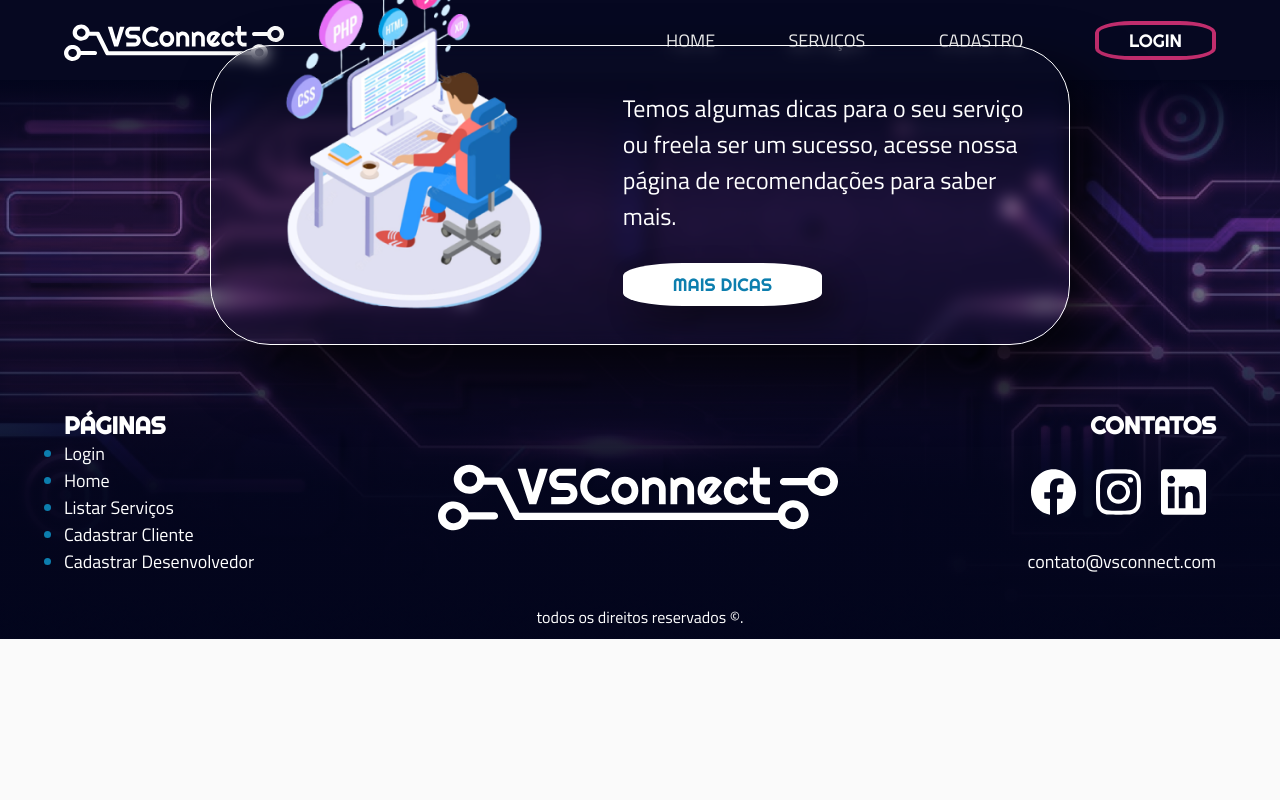
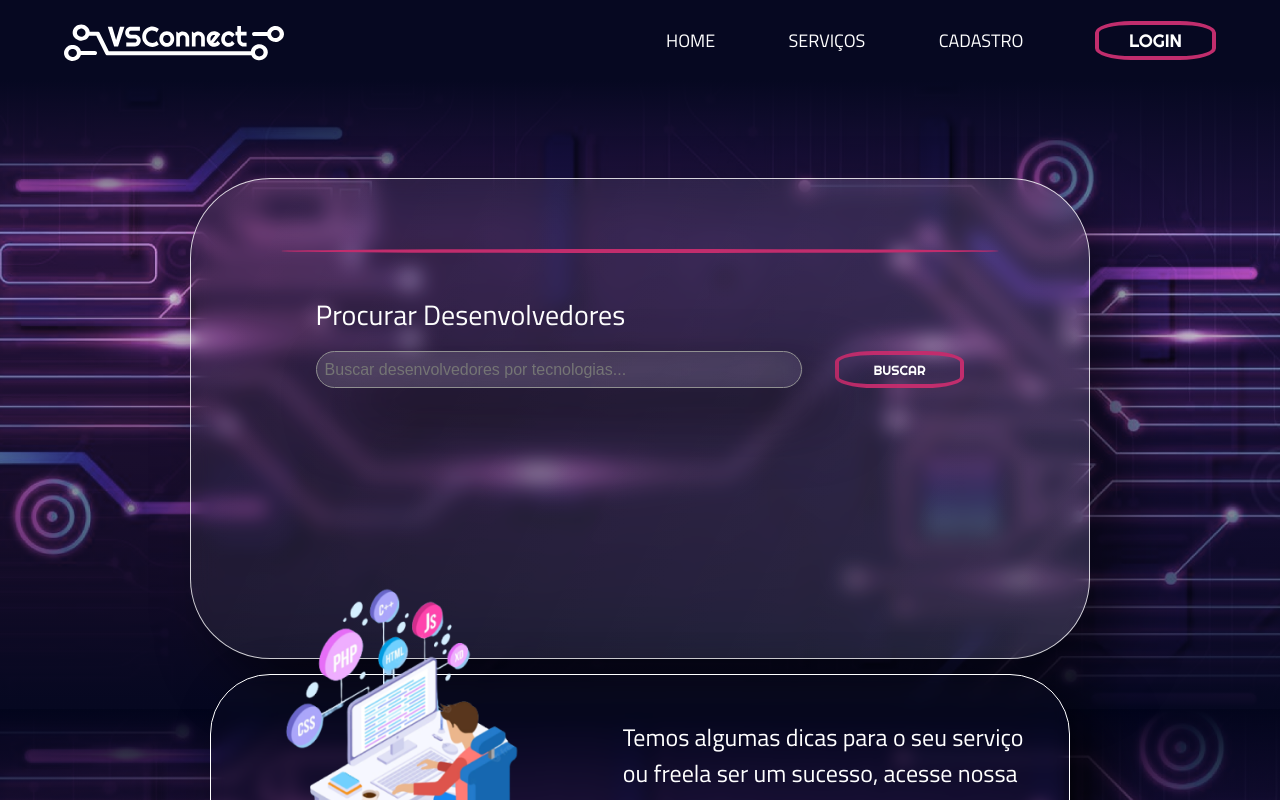
Before and after one commit to FiamaBrenda/VSConnect, a React (Vite) app: page /ListaDevs in a window 1280 px wide. Shown: the top 800 px of the page. Built offline with nearby package versions, Linux system fonts and the light colour scheme.

Commit message:
Adicionando props, hooks e state

```diff
--- /dev/null
+++ b/src/components/CardDev/style.css
@@ -0,0 +1,57 @@
+
+.dev {
+    height: 70px;
+    width: 85%;
+    margin: 0 auto;
+
+    display: flex;
+    justify-content: space-between;
+
+    font-family: var(--font2);
+}
+
+.grupo_contato {
+    height: 100%;
+    width: 70%;
+
+    display: flex;
+
+}
+
+.contato_dev {
+    display: flex;
+    flex-direction: column;
+    justify-content: space-around;
+}
+
+.grupo_contato img {
+    height: 100%;
+    border-radius: 50%;
+    margin-right: 40px;
+}
+
+.grupo_contato h2 {
+    font-size: 24px;
+    font-family: var(--font2);
+    text-transform: capitalize;
+}
+
+.grupo_contato p {
+    font-size: 14px;
+}
+
+.techs {
+    width: 180px;
+
+    display: flex;
+    align-items: center;
+    justify-content: space-between;
+}
+
+.techs span {
+    font-size: 14px;
+    padding: 2px 10px;
+    border-radius: 20px;
+    background-color: white;
+    color: var(--azulP);
+}
--- a/src/main.tsx
+++ b/src/main.tsx
@@ -11,6 +11,7 @@ import './index.css'
 import ListaServicos from './pages/ListaServicos'
 import Footer from './components/Footer'
 import Header from './components/Header'
+import ListaDevs from './pages/ListaDevs'
 
 // rotas
 import { Route, BrowserRouter, Routes } from 'react-router-dom';
@@ -24,6 +25,7 @@ ReactDOM.createRoot(document.getElementById('root')!).render(
       <Routes>
         <Route path='/' element={<Home />} />
         <Route path='lista/servicos' element={<ListaServicos/>} />
+        <Route path='ListaDevs' element={<ListaDevs/>} />
       </Routes>
       <Footer />
     </BrowserRouter>
--- /dev/null
+++ b/src/pages/ListaDevs/index.tsx
@@ -0,0 +1,67 @@
+import "./style.css";
+
+//hooks
+
+import { useState } from "react";
+
+function ListaDevs() {
+
+    const [devs, setDevs] = useState<any[]>([
+        {
+            img_perfil: "https://github.com/Thiago-Nascimento.png",
+            nome: "Thiago Nascimento",
+            email: "thiago@email.com",
+            skills: ["HTML", "CSS", "React"]
+        },
+        {
+            img_perfil: "https://github.com/JessicaSanto.png",
+            nome: "Jessica Franzon",
+            email: "jessica@email.com",
+            skills: ["HTML", "CSS", "React"]
+        },
+        {
+            img_perfil: "https://github.com/odirlei-assis.png",
+            nome: "Odirlei Sabella",
+            email: "odirlei@email.com",
+            skills: ["HTML", "CSS", "React"]
+        },
+        {
+            img_perfil: "https://github.com/alexiamelhado18.png",
+            nome: "Aléxia Vitória",
+            email: "alexia@email.com",
+            skills: ["PYTHON", "VUE", "React"]
+        }
+    ])
+
+    return (
+        <main id="main_listadevs">
+            <div className="container container_lista_devs">
+                <div className="lista_devs_conteudo">
+                    <h1>Lista de Devs</h1>
+                    <hr />
+                    <form method="post">
+                        <div className="wrapper_form">
+                            <label htmlFor="busca">Procurar desenvolvedores</label>
+                            <div className="campo-label">
+                                <input
+                                    type="search"
+                                    name="campo-busca"
+                                    id="busca"
+                                    placeholder="Buscar desenvolvedores por tecnologias..."
+                                />
+                                <button type="submit">Buscar</button>
+                            </div>
+                        </div>
+                    </form>
+                    <div className="wrapper_lista">
+                        <ul>
+
+                        </ul>
+                    </div>
+                </div>
+            </div>
+        </main>
+    )
+}
+
+export default ListaDevs;
--- /dev/null
+++ b/src/pages/ListaDevs/style.css
@@ -0,0 +1,133 @@
+/* MAIN */
+#main_listadevs {
+    background-image:
+        linear-gradient(180deg, #060821 0%, #06082120 25%, #0608218f 80%, #060821 100%),
+        url("../../assets/images/background_login.png");
+    min-height: calc(100vh - 339px);
+    background-size: cover;
+    background-repeat: no-repeat;
+    background-position: center;
+}
+
+.container_lista_devs {
+    display: flex;
+    justify-content: center;
+    align-items: center;
+
+    padding: 50px 0;
+}
+
+.lista_devs_conteudo {
+    width: 100%;
+    max-width: 900px;
+
+    padding: 50px 0;
+    margin-top: 6vh;
+
+    display: flex;
+    flex-direction: column;
+    align-items: center;
+
+    background: linear-gradient(114.61deg, #ffffff0d 1.08%, #ffffff1e 99.26%);
+    box-shadow: 30px 30px 60px #00000080;
+    border: 1px solid #ffffffcc;
+    border-radius: 80px;
+    backdrop-filter: blur(10px);
+    color: var(--branco);
+}
+
+h1 {
+    font-family: var(--font1);
+    font-size: 50px;
+    text-align: center;
+}
+
+hr {
+    margin: 20px auto;
+    width: 80%;
+    height: 4px;
+    background-color: var(--rosa);
+    border: none;
+    border-radius: 50%;
+}
+
+.lista_devs_conteudo form {
+    width: 85%;
+    padding: 20px 0;
+}
+
+.wrapper_lista {
+    width: 85%;
+}
+
+.wrapper_form {
+    height: 95px;
+    width: 85%;
+    margin: 0 auto;
+
+    display: flex;
+    flex-direction: column;
+    justify-content: space-between;
+
+}
+
+.wrapper_form label {
+    font-family: var(--font2);
+    text-transform: capitalize;
+    font-size: 28px;
+}
+
+.campo-label input {
+    height: 37px;
+    width: 75%;
+
+    padding: 8px;
+
+    border: 1px solid #909090;
+    border-radius: 20px;
+
+    background: linear-gradient(136deg, #ffffff1a 0%, #ffffff0b 100%);
+    backdrop-filter: blur(15px);
+    box-shadow: 30px 30px 60px 0px #00000080;
+
+    font-size: 16px;
+    color: white;
+    caret-color: white;
+}
+
+.campo-label input:focus-visible {
+    outline: 2px solid var(--branco);
+}
+
+.campo-label button {
+    width: 20%;
+
+    border: 4px solid var(--rosa);
+    border-radius: 30%;
+
+    background-color: transparent;
+    color: white;
+    font-family: var(--font1);
+    text-transform: uppercase;
+}
+
+.campo-label button:hover {
+    background-color: #8a214f;
+    cursor: pointer;
+}
+
+.campo-label {
+    display: flex;
+    justify-content: space-between;
+}
+
+.lista_devs_conteudo ul {
+    list-style: none;
+    padding: 50px 0;
+}
+
+.lista_devs_conteudo li {
+    margin-bottom: 20px;
+    padding-bottom: 20px;
+    border-bottom: solid 1px #ffffff34;
+}
```
Also changed, not shown: src/components/CardDev/CardDev.jsx (added, +26 -0 lines).
